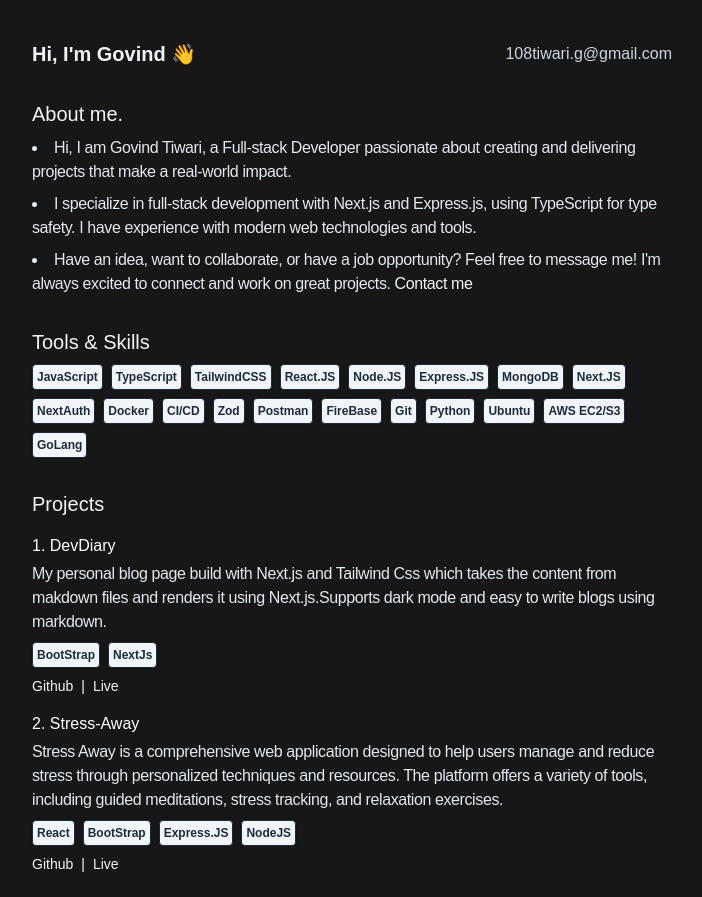
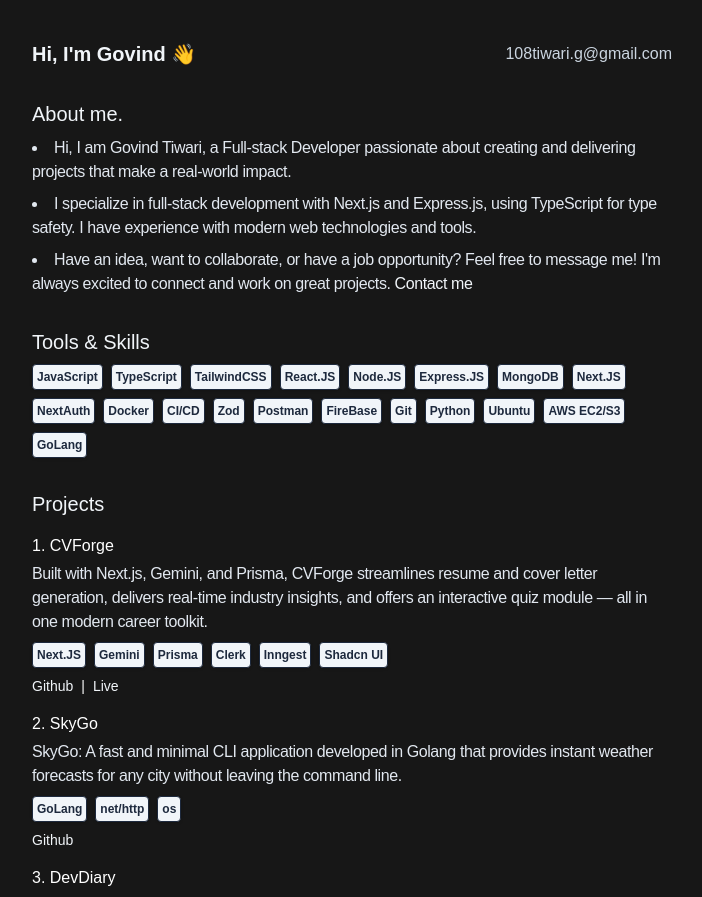
Before and after one commit to govindti/my-portfolio-nextjs, a Next.js app: page / in a window 1280 px wide. Shown: the top 897 px of the page, without its empty margins (288-990 px from the left). Built offline with nearby package versions, Linux system fonts and the light colour scheme; some icons are missing.

Commit message:
Update ProjectsData.js with new project entries and modify layout.tsx for hydration warning

```diff
--- a/Components/Data/ProjectsData.js
+++ b/Components/Data/ProjectsData.js
@@ -1,6 +1,29 @@
 const ProjectsData = [
     {
         "id": "1",
+        "title": "CVForge",
+        "desc": "Built with Next.js, Gemini, and Prisma, CVForge streamlines resume and cover letter generation, delivers real-time industry insights, and offers an interactive quiz module — all in one modern career toolkit.",
+        "skills": [
+            "Next.JS", "Gemini", "Prisma", "Clerk", "Inngest", "Shadcn UI"
+        ],
+        "links": {
+            "Github": "https://github.com/govindti/CVForge",
+            "Live": "https://cv-forge-ai.vercel.app/"
+        }
+    },
+    {
+        "id": "2",
+        "title": "SkyGo",
+        "desc": "SkyGo: A fast and minimal CLI application developed in Golang that provides instant weather forecasts for any city without leaving the command line.",
+        "skills": [
+            "GoLang", "net/http", "os"
+        ],
+        "links": {
+            "Github": "https://github.com/govindti/SkyGo",
+        }
+    },
+    {
+        "id": "3",
         "title": "DevDiary",
         "desc": "My personal blog page build with Next.js and Tailwind Css which takes the content from makdown files and renders it using Next.js.Supports dark mode and easy to write blogs using markdown.",
         "skills": [
@@ -13,7 +36,7 @@ const ProjectsData = [
         }
     },
     {
-        "id": "2",
+        "id": "4",
         "title": "Stress-Away",
         "desc": "Stress Away is a comprehensive web application designed to help users manage and reduce stress through personalized techniques and resources. The platform offers a variety of tools, including guided meditations, stress tracking, and relaxation exercises.",
         "skills": [
@@ -24,7 +47,7 @@ const ProjectsData = [
         ],
         "links": {
             "Github": "https://github.com/govindti/Stress-Away",
-            "Live":"https://stress-away-govind.vercel.app/"
+            "Live": "https://stress-away-govind.vercel.app/"
         }
     }
 ];
--- a/app/layout.tsx
+++ b/app/layout.tsx
@@ -27,7 +27,7 @@ export default function RootLayout({
   children: React.ReactNode;
 }>) {
   return (
-    <html lang="en">
+    <html lang="en" suppressHydrationWarning>
       <body
         className={`${firaCode.variable} ${roboto.variable} antialiased max-w-screen-md mx-auto px-4`}
       >
```
Also changed, not shown: 1 other file (tests, documents, lock files or other folders).
